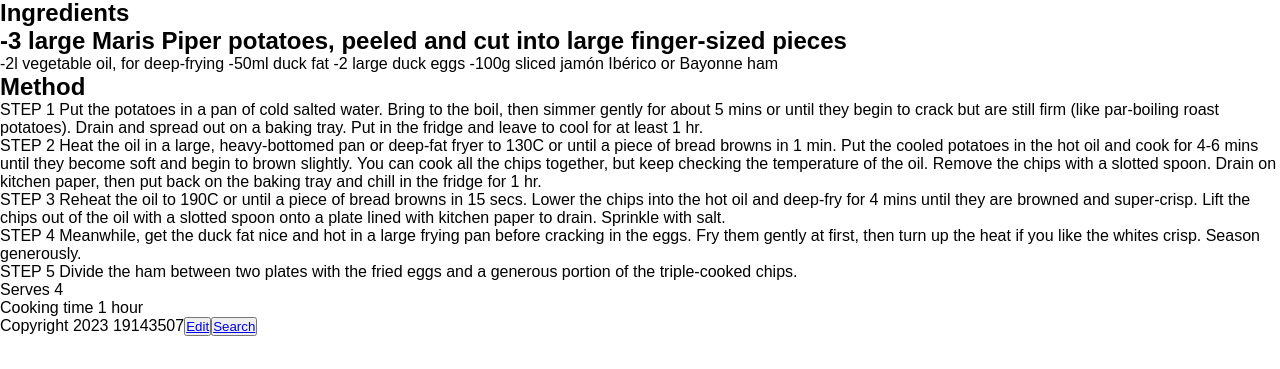
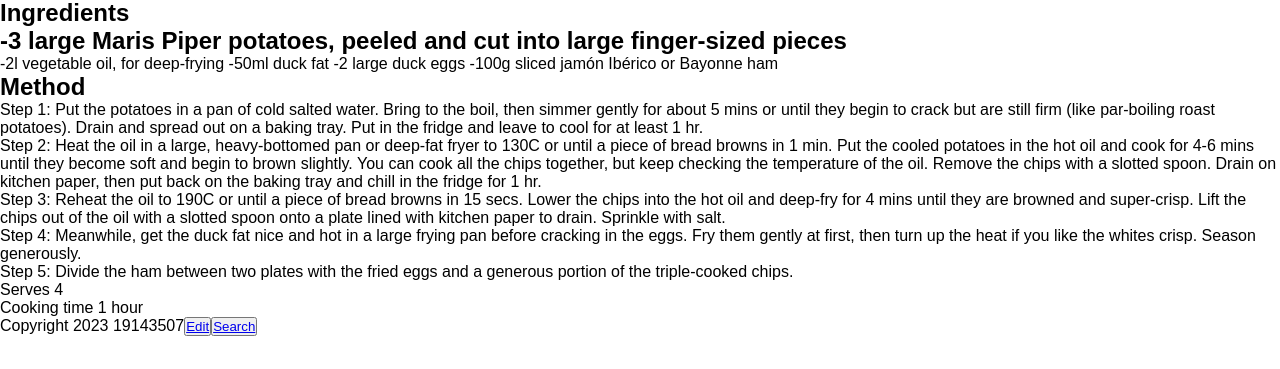
Before and after one commit to 19143507/inn-at-emmington, a Jekyll site: the page built from _recipes/recipe2.md, in a window 1280 px wide. Shown: the part 174-543 px from the top of the page. Built offline with Jekyll 4.4.1, drawn with Linux system fonts in a browser that asks for light colours.

```diff
--- a/_recipes/recipe2.md
+++ b/_recipes/recipe2.md
@@ -16,21 +16,21 @@ published: true
 
 ## Method
 
-STEP 1
+Step 1:
 Put the potatoes in a pan of cold salted water. Bring to the boil, then simmer gently for about 5 mins or until they begin to crack but are still firm (like par-boiling roast potatoes). Drain and spread out on a baking tray. Put in the fridge and leave to cool for at least 1 hr.
 
-STEP 2
+Step 2:
 Heat the oil in a large, heavy-bottomed pan or deep-fat fryer to 130C or until a piece of bread browns in 1 min. Put the cooled potatoes in the hot oil and cook for 4-6 mins until they become soft and begin to brown slightly. You can cook all the chips together, but keep checking the temperature of the oil. Remove the chips with a slotted spoon. Drain on kitchen paper, then put back on the baking tray and chill in the fridge for 1 hr.
 
-STEP 3
+Step 3:
 Reheat the oil to 190C or until a piece of bread browns in 15 secs. Lower the chips into the hot oil and deep-fry for 4 mins until they are browned and super-crisp. Lift the chips out of the oil with a slotted spoon onto a plate lined with kitchen paper to drain. Sprinkle with salt.
 
 
 
-STEP 4
+Step 4:
 Meanwhile, get the duck fat nice and hot in a large frying pan before cracking in the eggs. Fry them gently at first, then turn up the heat if you like the whites crisp. Season generously.
 
-STEP 5
+Step 5:
 Divide the ham between two plates with the fried eggs and a generous portion of the triple-cooked chips.
 
 - Serves 4
```
